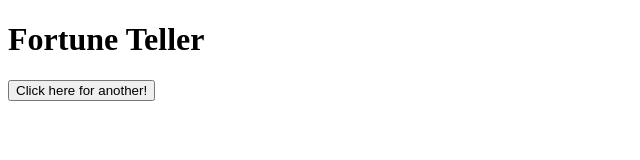
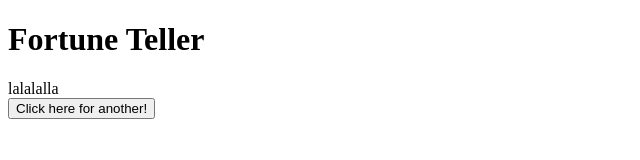
Before and after one commit to harriswill22/Fortune-Teller-, a plain HTML site: page index.html in a window 1280 px wide. Both pictures are taken after a click on the button "Click here for another!". Shown: the whole page, without its empty margins (0-640 px from the left). Drawn offline with Linux system fonts and the light colour scheme.

Commit message:
adds output element to display text

```diff
--- a/index.html
+++ b/index.html
@@ -8,7 +8,7 @@
 </head>
 <body>
     <h1>Fortune Teller</h1>
-    <div class="quoteDisplay">
+    <div class="quoteDisplay" data-output>
         <!--This is where the quote will be displayed-->
     </div>
     <button data-trigger>Click here for another!</button>
--- a/scripts/index.js
+++ b/scripts/index.js
@@ -3,9 +3,18 @@ console.log('im here')
 // '"Data attributes" are for JS"
 
 //  #1 Make some code run  when i click the button
+// addEventListerner accepts 2 arguments:
+//  - a string that identifies the kind of event to listen for
+// - a function that says what to do when the event happens
+
 
 const triggerElement = document.querySelector('[data-trigger]');
+const outputElement = document.querySelector('[data-output]');
 
+triggerElement.addEventListener('click', function hello() {
+    console.log('Hello addEvent Listener!');
+    outputElement.textContent = " lalalalla"
+});
 
 
 // #2 Write some text to the page on the button click
@@ -13,4 +22,10 @@ const triggerElement = document.querySelector('[data-trigger]');
 
 
 
+
+
+
+
+
+
 // #3 Pull  text from an array of text ti write to the page
```
